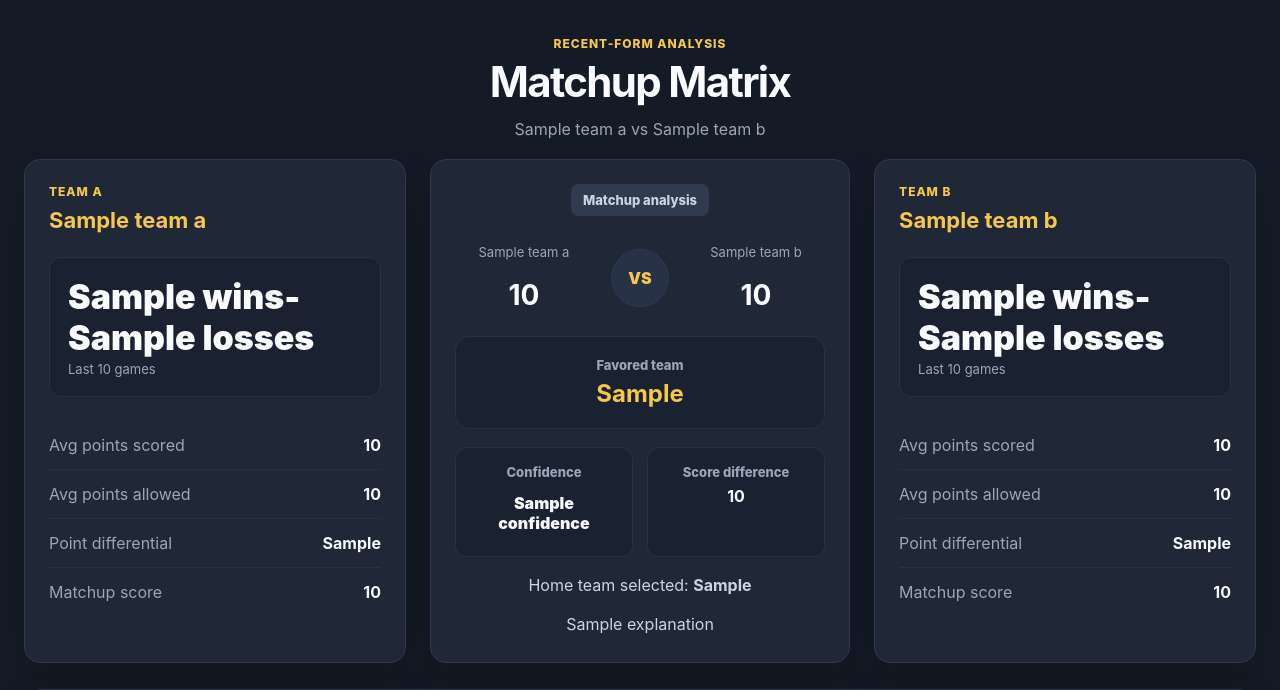
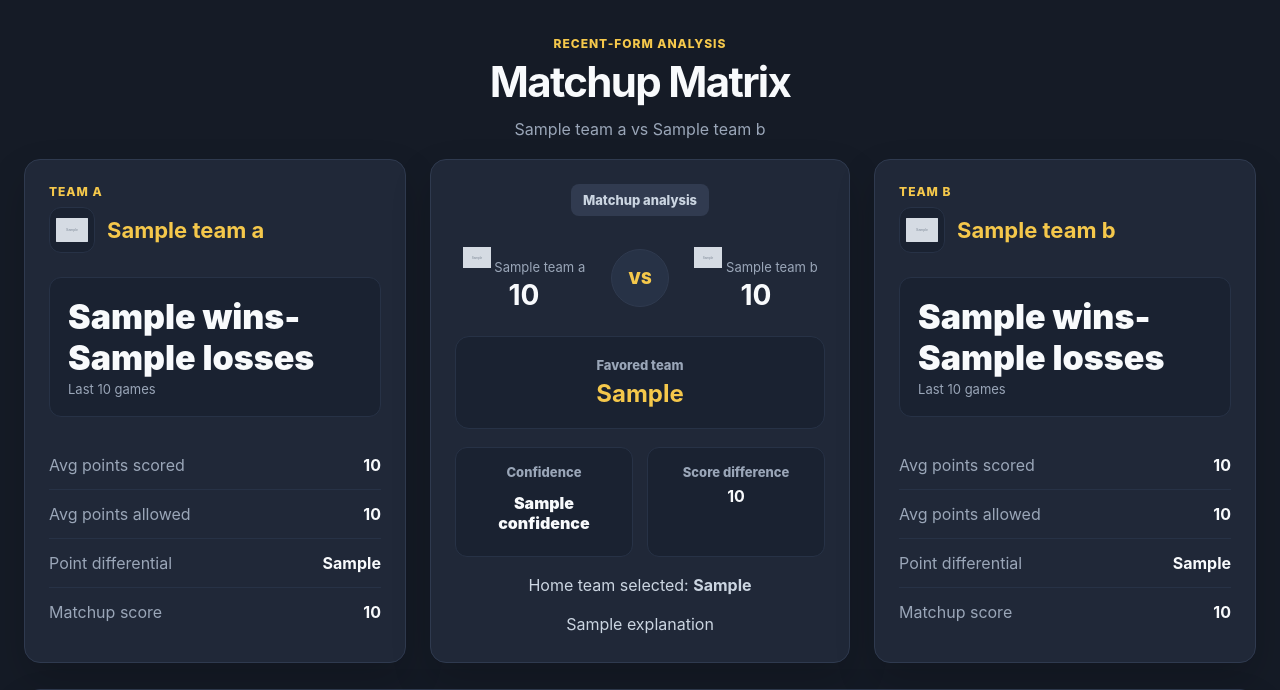
Before and after one commit to krugereth/nba_matchup_analyzer, a Flask app: template templates/result.html in a window 1280 px wide. Shown: the part 64-754 px from the top of the page. Run offline with Flask 3, Linux system fonts and the light colour scheme; the template is opened without the code that fills it: most values are stand-ins (such as "Sample title", 1, 10 or a date in 2020); grey boxes marked "Sample" are stand-in pictures.

Commit message:
add team logos

```diff
--- a/services/nba_api.py
+++ b/services/nba_api.py
@@ -5,6 +5,48 @@ from functools import lru_cache
 import requests
 
 BASE_URL = "https://api.balldontlie.io/v1"
+
+TEAM_LOGO_SLUGS = {
+    "Atlanta Hawks": "atl",
+    "Boston Celtics": "bos",
+    "Brooklyn Nets": "bkn",
+    "Charlotte Hornets": "cha",
+    "Chicago Bulls": "chi",
+    "Cleveland Cavaliers": "cle",
+    "Dallas Mavericks": "dal",
+    "Denver Nuggets": "den",
+    "Detroit Pistons": "det",
+    "Golden State Warriors": "gsw",
+    "Houston Rockets": "hou",
+    "Indiana Pacers": "ind",
+    "LA Clippers": "lac",
+    "Los Angeles Lakers": "lal",
+    "Memphis Grizzlies": "mem",
+    "Miami Heat": "mia",
+    "Milwaukee Bucks": "mil",
+    "Minnesota Timberwolves": "min",
+    "New Orleans Pelicans": "nola",
+    "New York Knicks": "nyk",
+    "Oklahoma City Thunder": "okc",
+    "Orlando Magic": "orl",
+    "Philadelphia 76ers": "phi",
+    "Phoenix Suns": "phx",
+    "Portland Trail Blazers": "por",
+    "Sacramento Kings": "sac",
+    "San Antonio Spurs": "sas",
+    "Toronto Raptors": "tor",
+    "Utah Jazz": "uta",
+    "Washington Wizards": "wsh",
+}
+
+
+def get_team_logo_url(team_name):
+    slug = TEAM_LOGO_SLUGS.get(team_name)
+
+    if not slug:
+        return ""
+
+    return f"https://a.espncdn.com/i/teamlogos/nba/500/{slug}.png"
 
 
 def get_headers():
@@ -91,6 +133,7 @@ def build_team_summary(team_name, team_lookup):
     return {
         "name": team_name,
         "team_id": team_id,
+        "logo_url": get_team_logo_url(team_name),
         "games_used": games_used,
         "wins": wins,
         "losses": losses,
--- a/static/styles.css
+++ b/static/styles.css
@@ -523,3 +523,36 @@ select:focus {
         min-width: 620px;
     }
 }
+.team-title {
+    display: flex;
+    align-items: center;
+    gap: 12px;
+}
+
+.team-title h2 {
+    margin: 0;
+}
+
+.team-logo {
+    width: 46px;
+    height: 46px;
+    object-fit: contain;
+    background: var(--bg-card-dark);
+    border: 1px solid var(--border-soft);
+    border-radius: 12px;
+    padding: 6px;
+}
+
+.score-team-name {
+    display: flex;
+    align-items: center;
+    justify-content: center;
+    gap: 8px;
+    min-height: 36px;
+}
+
+.score-logo {
+    width: 28px;
+    height: 28px;
+    object-fit: contain;
+}
--- a/templates/result.html
+++ b/templates/result.html
@@ -15,7 +15,18 @@
         <article class="team-panel">
             <div class="panel-header">
                  <p class="eyebrow">Team A</p>
+
+                <div class="team-title">
+                    {% if matchup.team_a.logo_url %}
+                        <img
+                            src="{{ matchup.team_a.logo_url }}"
+                            alt="{{ matchup.team_a.name }} logo"
+                            class="team-logo"
+                        >
+                    {% endif %}
+
                     <h2>{{ matchup.team_a.name }}</h2>
+                </div>
             </div>
 
             <div class="record-block">
@@ -48,14 +59,36 @@
 
             <div class="prediction-versus">
                 <div>
-                    <span>{{ matchup.team_a.name }}</span>
+                    <span class="score-team-name">
+                        {% if matchup.team_a.logo_url %}
+                            <img
+                                src="{{ matchup.team_a.logo_url }}"
+                                alt="{{ matchup.team_a.name }} logo"
+                                class="score-logo"
+                            >
+                        {% endif %}
+
+                        {{ matchup.team_a.name }}
+                    </span>
+
                     <strong>{{ matchup.team_a_score }}</strong>
             </div>
 
             <div class="center-vs">VS</div>
 
             <div>
-                    <span>{{ matchup.team_b.name }}</span>
+                <span class="score-team-name">
+                    {% if matchup.team_b.logo_url %}
+                        <img
+                            src="{{ matchup.team_b.logo_url }}"
+                            alt="{{ matchup.team_b.name }} logo"
+                            class="score-logo"
+                        >
+                    {% endif %}
+
+                    {{ matchup.team_b.name }}
+                </span>
+
                 <strong>{{ matchup.team_b_score }}</strong>
             </div>
             </div>
@@ -91,7 +124,18 @@
         <article class="team-panel">
             <div class="panel-header">
                 <p class="eyebrow">Team B</p>
+
+                <div class="team-title">
+                    {% if matchup.team_b.logo_url %}
+                        <img
+                            src="{{ matchup.team_b.logo_url }}"
+                            alt="{{ matchup.team_b.name }} logo"
+                            class="team-logo"
+                        >
+                     {% endif %}
+
                     <h2>{{ matchup.team_b.name }}</h2>
+                </div>
             </div>
 
             <div class="record-block">
```
Lines whose indentation alone changed are shown as unchanged.
